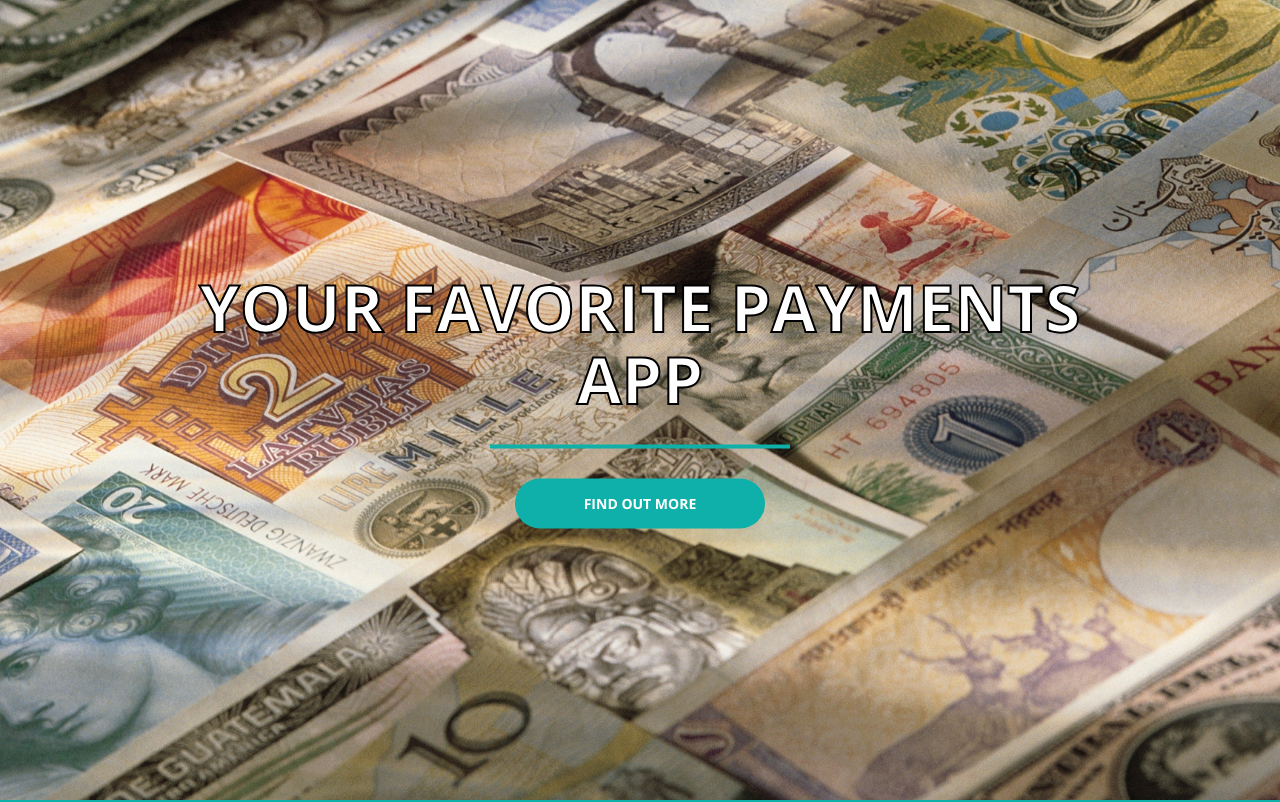
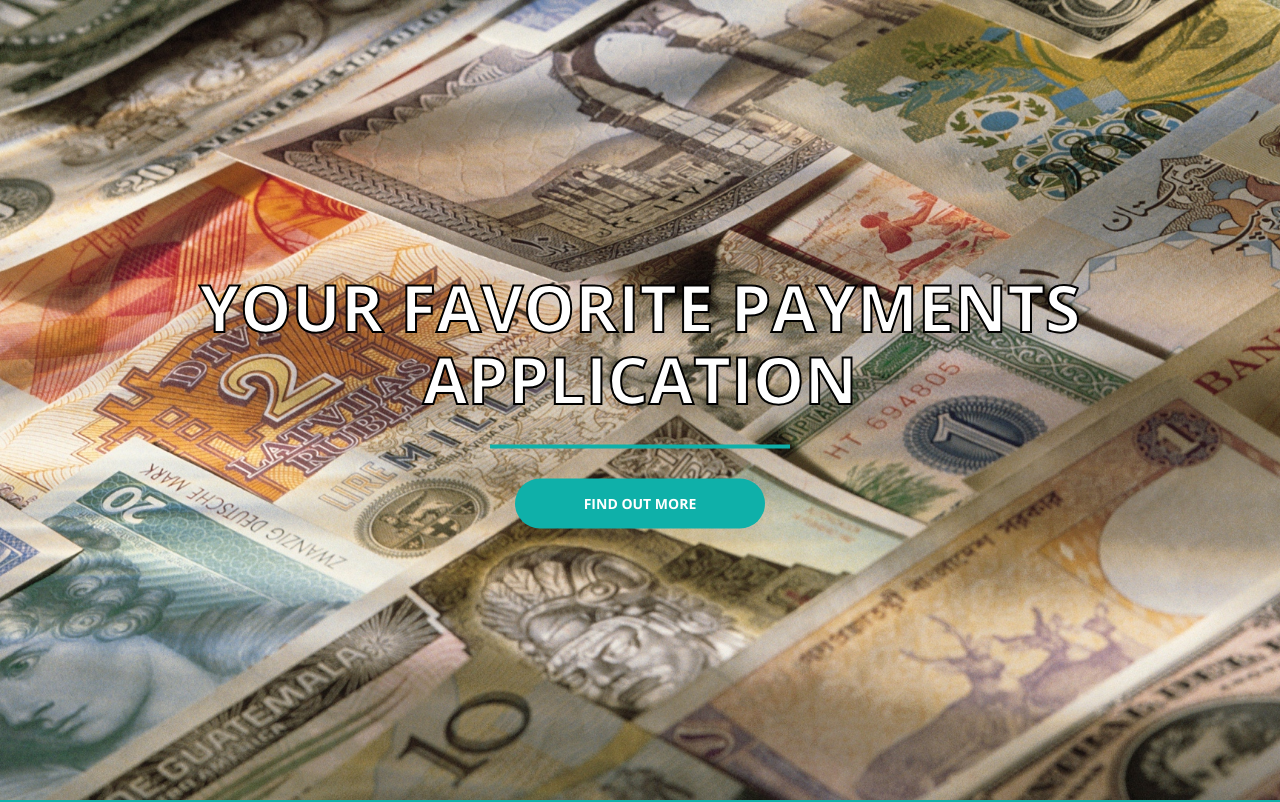
Before and after one commit to TTcuXOgaJI/paymentsList, a website: page index.html in a window 1280 px wide. Shown: the top 802 px of the page. Drawn offline with nearby package versions, Linux system fonts and the light colour scheme.

Commit message:
added application to label

```diff
--- a/index.html
+++ b/index.html
@@ -40,7 +40,7 @@
 <header>
     <div class="header-content">
         <div class="header-content-inner">
-            <h1 class="aboutLabel">Your Favorite Payments App</h1>
+            <h1 class="aboutLabel">Your Favorite Payments Application</h1>
             <hr>
             <!--<p>Start Bootstrap can help you build better websites using the Bootstrap CSS framework! Just download your template and start going, no strings attached!</p>-->
             <a href="#about" class="btn btn-primary btn-xl page-scroll">Find Out More</a>
```
